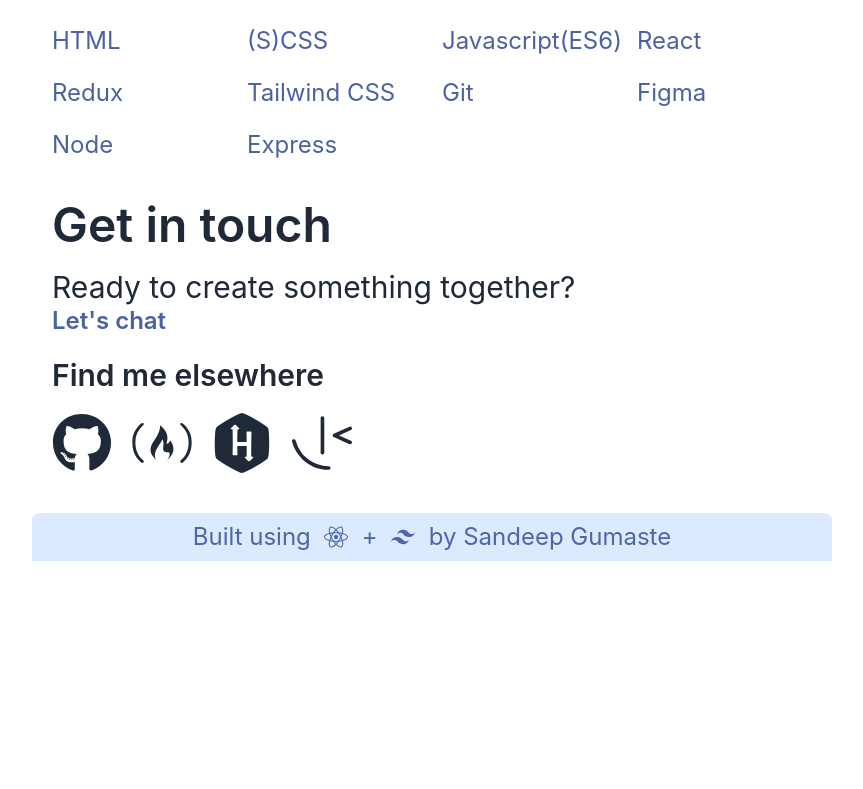
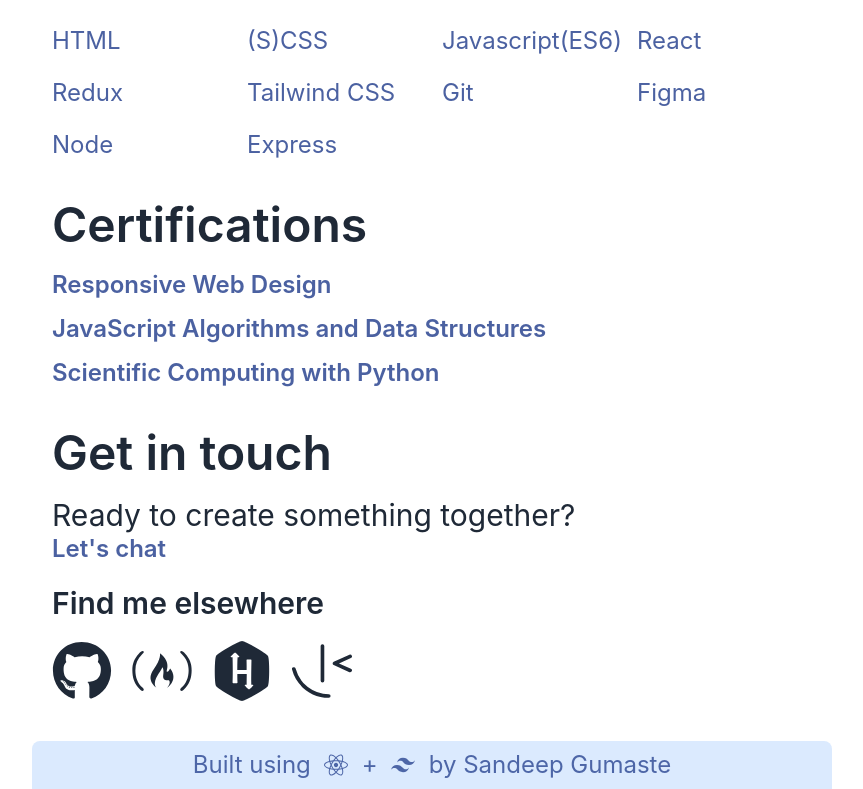
Before and after one commit to SandeepGumaste/sandeepgumaste.github.io, a React (Create React App) app: page / in a window 1280 px wide. Shown: the part 1663-2452 px from the top of the page, without its empty margins (208-1071 px from the left). Before the commit the page ends 2224 px from the top, so only its background shows below. Built offline with nearby package versions, Linux system fonts and the light colour scheme.

Commit message:
certs added

```diff
--- a/public/index.html
+++ b/public/index.html
@@ -6,7 +6,7 @@
     <meta name="theme-color" content="#000000" />
     <meta
       name="description"
-      content="Web site created using create-react-app"
+      content="Hi! I'm a front-end web developer. Welcome to my portfolio"
     />
     <link rel="apple-touch-icon" href="%PUBLIC_URL%/logo192.png" />
     <link rel="shortcut icon" href="./favicon.png" type="image/x-icon">
--- a/src/App.js
+++ b/src/App.js
@@ -1,20 +1,22 @@
-import './App.css';
-import About from './components/About';
-import Contact from './components/Contact'
-import Footer from './components/Footer';
-import Intro from './components/Intro';
-import Projects from './components/Projects';
-import Skills from './components/Skills';
+import "./App.css";
+import About from "./components/About";
+import Certifications from "./components/Certifications";
+import Contact from "./components/Contact";
+import Footer from "./components/Footer";
+import Intro from "./components/Intro";
+import Projects from "./components/Projects";
+import Skills from "./components/Skills";
 
 function App() {
   return (
     <div className="xl:px-60 2xl:px-64 lg:px-40 sm:px-20">
-      <Intro/>
-      <Projects/>
-      <About/>
-      <Skills/>
-      <Contact/>
-      <Footer/>
+      <Intro />
+      <Projects />
+      <About />
+      <Skills />
+      <Certifications />
+      <Contact />
+      <Footer />
     </div>
   );
 }
--- /dev/null
+++ b/src/components/Certifications.js
@@ -0,0 +1,39 @@
+import React from "react";
+
+const Certifications = () => {
+  return (
+    <section className="px-5 pb-10 text-gray-800">
+      <h1 className="text-3xl sm:text-5xl font-semibold pb-5">
+        Certifications
+      </h1>
+      <ul>
+        <li className="pb-3">
+          <a
+            href="https://www.freecodecamp.org/certification/sandeepp/responsive-web-design"
+            className="text-blue-900 text-opacity-80 font-semibold text-2xl hover:opacity-80"
+          >
+            Responsive Web Design
+          </a>
+        </li>
+        <li className="pb-3">
+          <a
+            href="https://www.freecodecamp.org/certification/sandeepp/javascript-algorithms-and-data-structures"
+            className="text-blue-900 text-opacity-80 font-semibold text-2xl hover:opacity-80"
+          >
+            JavaScript Algorithms and Data Structures
+          </a>
+        </li>
+        <li>
+          <a
+            href="https://www.freecodecamp.org/certification/sandeepp/scientific-computing-with-python-v7"
+            className="text-blue-900 text-opacity-80 font-semibold text-2xl hover:opacity-80"
+          >
+            Scientific Computing with Python
+          </a>
+        </li>
+      </ul>
+    </section>
+  );
+};
+
+export default Certifications;
--- a/src/components/Contact.js
+++ b/src/components/Contact.js
@@ -1,23 +1,52 @@
-import { FaGithub,FaFreeCodeCamp,FaHackerrank } from "react-icons/fa";
+import { FaGithub, FaFreeCodeCamp, FaHackerrank } from "react-icons/fa";
 import { SiFrontendmentor } from "react-icons/si";
 
 const Contact = () => {
-    return (
-        <section className='px-5 flex flex-col pb-10 text-gray-800'>
-            <h1 className='text-3xl sm:text-5xl font-semibold pb-5'>Get in touch</h1>
-            <div>
-                <h2 className='text-xl sm:text-2xl md:text-3xl'>Ready to create something together?</h2>
-                <a href="mailto:sandeepgumaste10@gmail.com" className='text-blue-900 text-opacity-80 font-semibold text-2xl'>Let's chat</a>
-                <h2 className='text-xl sm:text-2xl md:text-3xl font-semibold py-5'>Find me elsewhere</h2>
-                <div className=' flex text-6xl'>
-                    <a href="https://github.com/SandeepGumaste" className='mr-5 hover:text-blue-900 hover:opacity-80'><FaGithub/></a>
-                    <a href="https://www.freecodecamp.org/sandeepp" className='mr-5 hover:text-blue-900 hover:opacity-80'><FaFreeCodeCamp/></a>
-                    <a href="https://www.hackerrank.com/sandeepgumaste10" className='mr-5 hover:text-blue-900 hover:opacity-80'><FaHackerrank/></a>
-                    <a href="https://www.frontendmentor.io/profile/SandeepGumaste" className=' hover:text-blue-900 hover:opacity-80'><SiFrontendmentor/></a>
-                </div>
-            </div>
-        </section>
-    )
-}
+  return (
+    <section className="px-5 flex flex-col pb-10 text-gray-800">
+      <h1 className="text-3xl sm:text-5xl font-semibold pb-5">Get in touch</h1>
+      <div>
+        <h2 className="text-xl sm:text-2xl md:text-3xl">
+          Ready to create something together?
+        </h2>
+        <a
+          href="mailto:sandeepgumaste10@gmail.com"
+          className="text-blue-900 text-opacity-80 font-semibold text-2xl hover:opacity-80"
+        >
+          Let's chat
+        </a>
+        <h2 className="text-xl sm:text-2xl md:text-3xl font-semibold py-5">
+          Find me elsewhere
+        </h2>
+        <div className=" flex text-6xl">
+          <a
+            href="https://github.com/SandeepGumaste"
+            className="mr-5 hover:text-blue-900 hover:opacity-80"
+          >
+            <FaGithub />
+          </a>
+          <a
+            href="https://www.freecodecamp.org/sandeepp"
+            className="mr-5 hover:text-blue-900 hover:opacity-80"
+          >
+            <FaFreeCodeCamp />
+          </a>
+          <a
+            href="https://www.hackerrank.com/sandeepgumaste10"
+            className="mr-5 hover:text-blue-900 hover:opacity-80"
+          >
+            <FaHackerrank />
+          </a>
+          <a
+            href="https://www.frontendmentor.io/profile/SandeepGumaste"
+            className=" hover:text-blue-900 hover:opacity-80"
+          >
+            <SiFrontendmentor />
+          </a>
+        </div>
+      </div>
+    </section>
+  );
+};
 
-export default Contact
+export default Contact;
```
